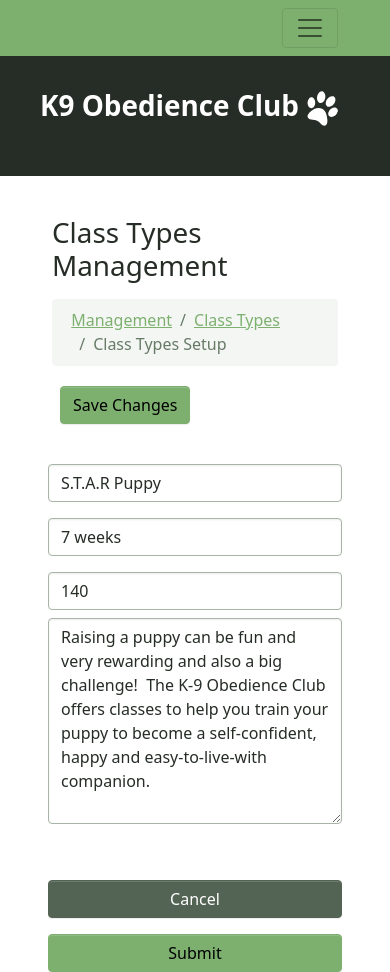
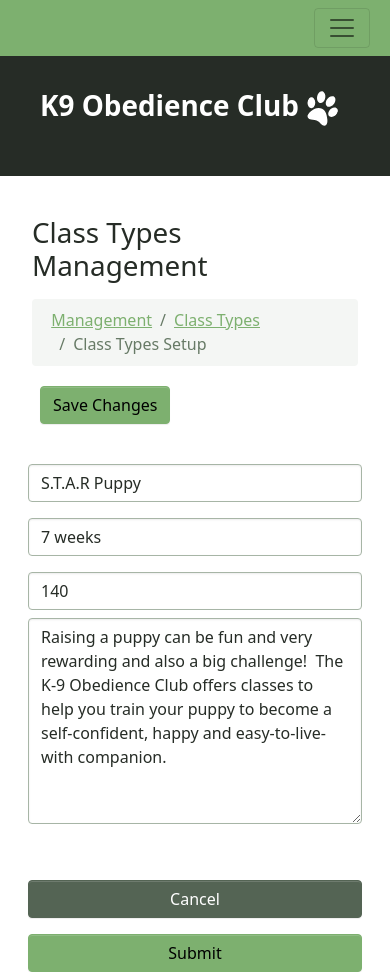
Before and after one commit to K9ObedienceClubJax/K9OCRS, a React (Create React App) app in the folder src/K9OCRS/ClientApp/: page /Manage/ClassTypes/1 in a window 390 px wide. Built offline with nearby package versions, Linux system fonts and the light colour scheme.

Commit message:
SBIGNIT-35 - More responsiveness stuff

```diff
--- a/src/K9OCRS/ClientApp/src/sharedComponents/Layout.js
+++ b/src/K9OCRS/ClientApp/src/sharedComponents/Layout.js
@@ -11,7 +11,7 @@ export default class Layout extends Component {
       <div>
         <NavBar />
         <SiteBanner />
-        <Container className="px-5" fluid>
+        <Container className="px-4 px-md-5" fluid>
           {this.props.children}
         </Container>
       </div>
--- a/src/K9OCRS/ClientApp/src/sharedComponents/NavBar/index.js
+++ b/src/K9OCRS/ClientApp/src/sharedComponents/NavBar/index.js
@@ -39,8 +39,8 @@ export default class NavMenu extends Component {
           expand="xl"
           light
         >
-          <NavbarBrand />
-          <NavbarToggler onClick={this.toggleNavbar} className="mr-2" />
+          <NavbarBrand className="m-0"/>
+          <NavbarToggler onClick={this.toggleNavbar} />
           <Collapse
             className="d-xl-flex justify-content-end"
             isOpen={!this.state.collapsed}
--- a/src/K9OCRS/ClientApp/src/sharedComponents/NavBar/style.scss
+++ b/src/K9OCRS/ClientApp/src/sharedComponents/NavBar/style.scss
@@ -1,8 +1,22 @@
+@import '../../app.scss';
 
-.k9-navbar {
+.k9-navbar.navbar {
   position: fixed !important;
   top: 0;
   left: 0;
   width: 100vw;
   z-index: 50;
+  padding-left: 1.25rem;
+  padding-right: 1.25rem;
+
+  > .container-fluid {
+    padding: 0;
+  }
 }
+
+@include media-breakpoint-up(sm) {
+  .k9-navbar.navbar {
+    padding-left: 2.5rem;
+    padding-right: 3.5rem;
+  }
+}
--- a/src/K9OCRS/ClientApp/src/sharedComponents/PageHeader/index.js
+++ b/src/K9OCRS/ClientApp/src/sharedComponents/PageHeader/index.js
@@ -17,8 +17,8 @@ const PageHeader = props => {
 
   return (
     <>
-      <div className={`${cn} d-flex flex-column flex-xl-row  justify-content-xl-between`}>
-        <Col className={`${cn}__left mb-4`}>
+      <div className={`${cn} d-flex flex-column flex-md-row  justify-content-lg-between`}>
+        <Col className={`${cn}__left mb-4`} md="8">
           <h1>{title}</h1>
           { breadCrumbItems?.length > 0 &&
             <Breadcrumb className={`${cn}__breadcrumbs`}>
```
